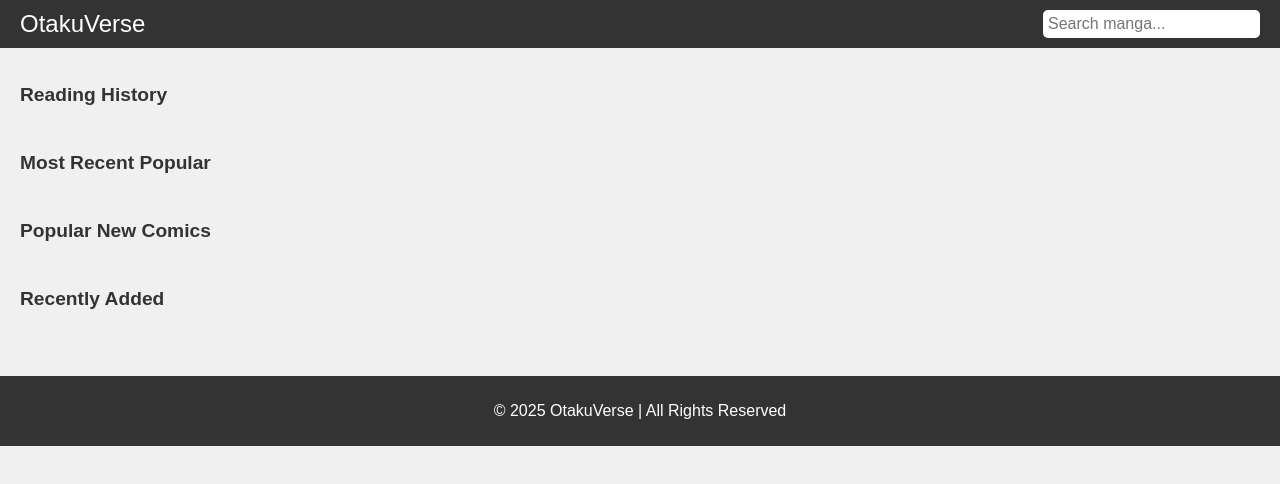
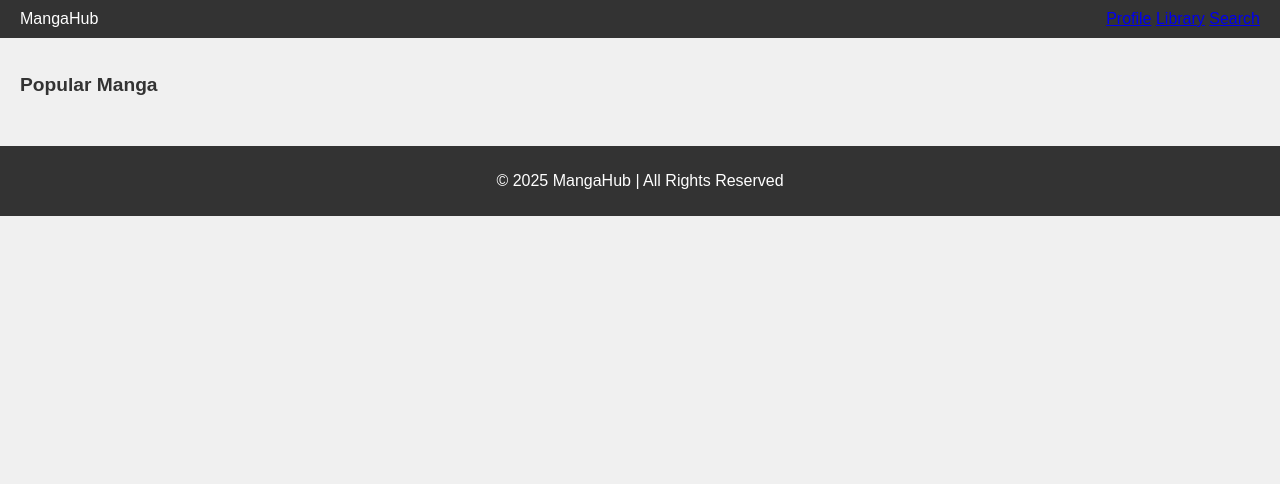
Before and after one commit to mtamimkdbd35-jpg/OtakuVerse.io, a plain HTML site: page index.html in a window 1280 px wide. Drawn offline with Linux system fonts and the light colour scheme.

Commit message:
Update index.html

```diff
--- a/index.html
+++ b/index.html
@@ -3,58 +3,28 @@
 <head>
   <meta charset="UTF-8">
   <meta name="viewport" content="width=device-width, initial-scale=1.0">
-    <title>OtakuVerse - Manga Library</title>
+  <title>MangaHub</title>
   <link rel="stylesheet" href="style.css">
 </head>
 <body>
-    <!-- Header Section -->
   <header>
-        <div class="logo">
-            <a href="#">OtakuVerse</a>
-        </div>
-        <div class="search-bar">
-            <input type="text" placeholder="Search manga...">
-        </div>
+    <div class="logo">MangaHub</div>
+    <nav>
+      <a href="profile.html">Profile</a>
+      <a href="library.html">Library</a>
+      <a href="search.html">Search</a>
+    </nav>
   </header>
 
-    <!-- Main Content Section -->
   <main>
-        <!-- Reading History -->
-        <section class="reading-history">
-            <h2>Reading History</h2>
-            <div class="manga-card">
-                <!-- Display Manga Cards Here -->
-            </div>
-        </section>
-
-        <!-- Most Recent Popular -->
-        <section class="most-popular">
-            <h2>Most Recent Popular</h2>
-            <div class="manga-card">
-                <!-- Display Manga Cards Here -->
-            </div>
-        </section>
-
-        <!-- Popular New Comics -->
-        <section class="new-comics">
-            <h2>Popular New Comics</h2>
-            <div class="manga-card">
-                <!-- Display Manga Cards Here -->
-            </div>
-        </section>
-
-        <!-- Recently Added -->
-        <section class="recently-added">
-            <h2>Recently Added</h2>
-            <div class="manga-card">
-                <!-- Display Manga Cards Here -->
-            </div>
+    <section class="popular-comics">
+      <h2>Popular Manga</h2>
+      <div class="comics-list" id="manga-list"></div>
     </section>
   </main>
 
-    <!-- Footer Section -->
   <footer>
-        <p>&copy; 2025 OtakuVerse | All Rights Reserved</p>
+    <p>&copy; 2025 MangaHub | All Rights Reserved</p>
   </footer>
 
   <script src="script.js"></script>
```
Lines whose indentation alone changed are shown as unchanged.
